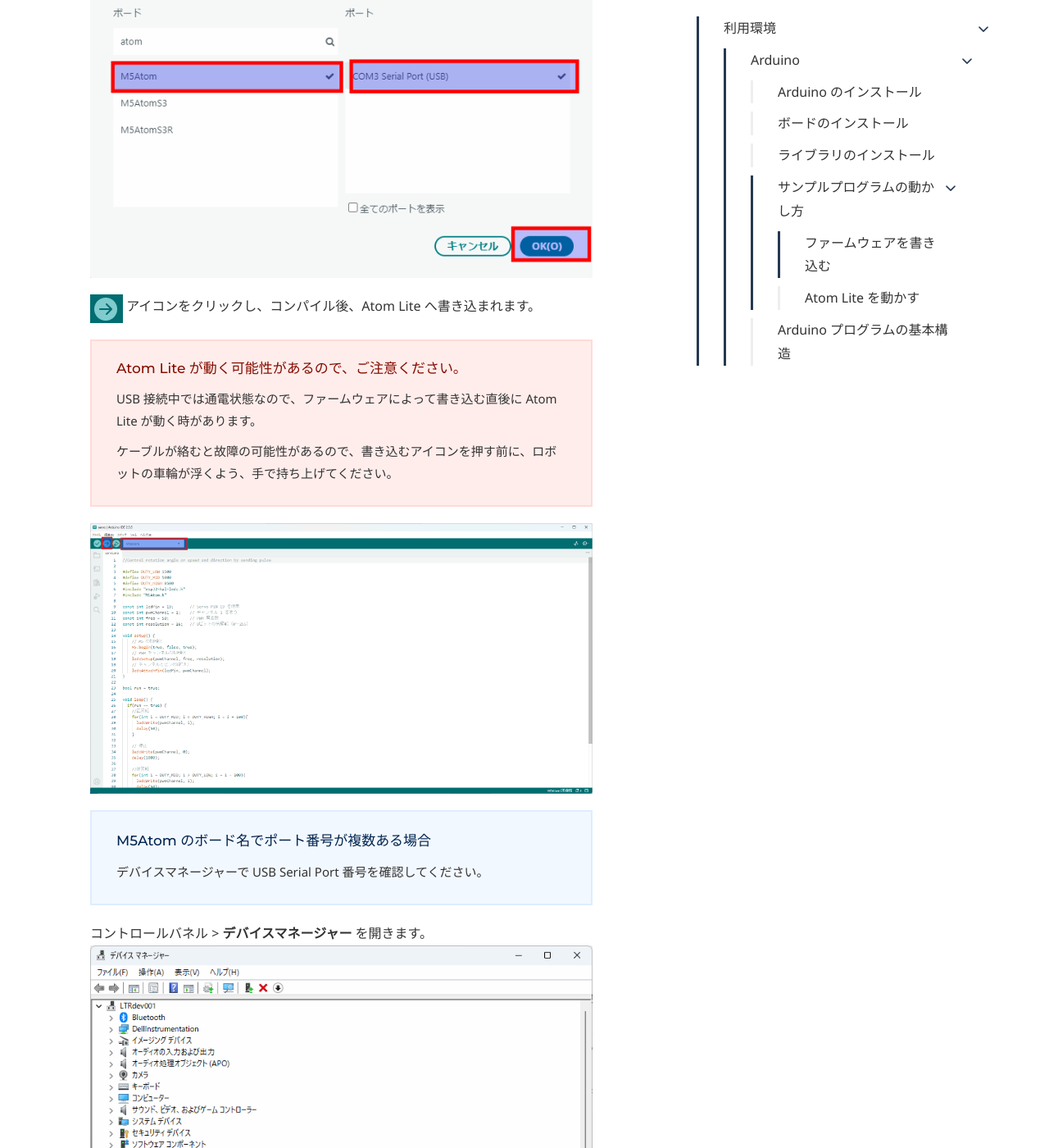
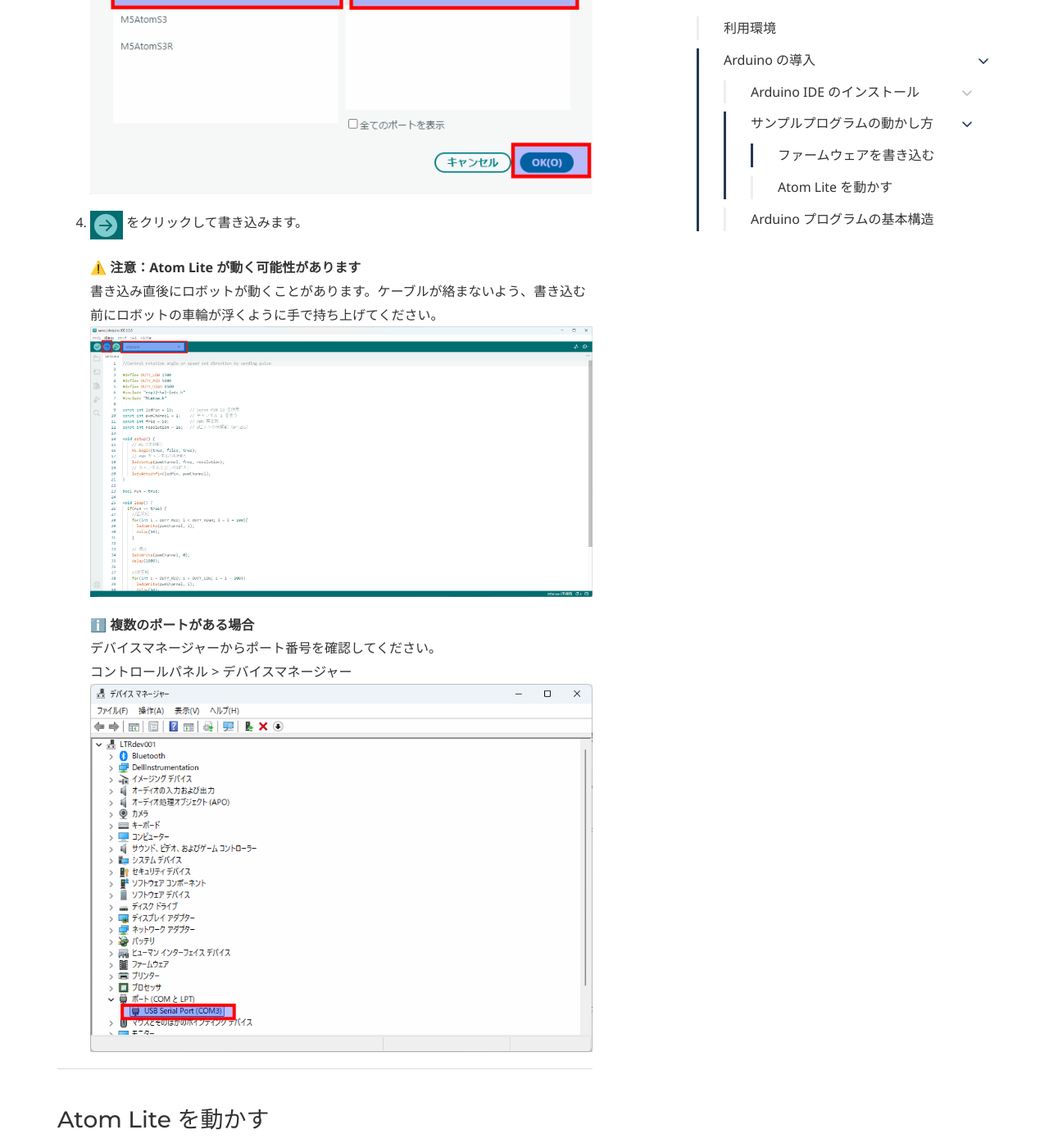
Before and after one commit to LifeTechRobotics/secaro_arduino_manual, a Jekyll site: the page built from enviroment.md, in a window 1280 px wide and 1400 px high, scrolled down 9187 px. Shown: the whole window at 82% size. Built offline with Jekyll 4.4.1, drawn with Linux system fonts in a browser that asks for light colours; some web fonts are replaced; some of the changed text lies outside the part shown.

Commit message:
improve formatting

````diff
--- a/_config.yml
+++ b/_config.yml
@@ -4,7 +4,7 @@
     color_theme: green
     header:
         logo:
-            text: セカロ（Secaro）ではじめる！Arduinoロボット入門
+            text: セカロ（Secaro）でロボットはじめよう！（Arduino編）
             image:
         nav:
             - item_name: Arduinoの導入
--- a/enviroment.md
+++ b/enviroment.md
@@ -33,18 +33,21 @@
 - Atom Lite
 - Arduino 2.3.6
 
-## Arduino
-### Arduino のインストール
-1. <https://www.arduino.cc/en/software/#ide> にアクセスし、 Arduino IDE をダウンロードします。 Windows 64bit OS のため、今回は **Windows Win 10 and newer, 64 bits** を選択します。
+---
+
+# Arduino の導入
+
+## Arduino IDE のインストール
+
+1. <https://www.arduino.cc/en/software/#ide> にアクセスし、Arduino IDE をダウンロードします。Windows 64bit OS のため、今回は **Windows Win 10 and newer, 64 bits** を選択します。
     ![101](../images/enviroment/101.png)
 
     **JUST DOWNLOAD** をクリックします。
     ![102](../images/enviroment/102.png)
 
-    **JUST DOWNLOAD** をクリックします。
     ![103](../images/enviroment/103.png)
 
-2. ダウンロードしたファイル (*arduino-ide_2.3.6_Windows_64bit.exe*) をダブルクリックし、実行します。
+2. ダウンロードしたファイル（*arduino-ide_2.3.6_Windows_64bit.exe*）をダブルクリックして実行します。
     ![201](../images/enviroment/201.png)
 
     ![202](../images/enviroment/202.png)
@@ -55,90 +58,93 @@
 
     ![205](../images/enviroment/205.png)
 
+---
 
 ### ボードのインストール
-1. ファイル > **基本設定** を開きます。
+
+1. メニューから **ファイル > 基本設定** を開きます。
     ![3](../images/enviroment/3.png)
 
-    <div class="callout callout--info">
-        <p><strong>M5Stack ボード管理 URL</strong></p>
-        <p>https://static-cdn.m5stack.com/resource/arduino/package_m5stack_index.json</p>
-    </div>
+    > 💡 **M5Stack ボード管理 URL**
+    > https://static-cdn.m5stack.com/resource/arduino/package_m5stack_index.json
 
-    設定 タブの一番下の 追加のボードマネージャのURL 項目に上記の **M5Stack ボード管理 URL** を入力し、**OK** をクリックして保存します。
+    「追加のボードマネージャの URL」に上記を入力し、**OK** をクリックして保存します。
     ![4](../images/enviroment/4.png)
 
-2. サイドバーの**ボード管理**を開き、**M5Stack** を入力し、**インストール** をクリックします。
+2. サイドバーの **ボード管理** を開き、`M5Stack` を検索して **インストール** をクリックします。
     ![5](../images/enviroment/5.png)
 
-3. 使用するボードに応じて、ツール > ボード > M5Stack > 対応する開発ボードを選択します。Atom Lite の場合は **M5Atom** を選択します。
+3. 使用するボードに応じて、**ツール > ボード > M5Stack** から該当する開発ボードを選択します。Atom Lite の場合は **M5Atom** を選択してください。
     ![6](../images/enviroment/6.png)
 
+---
+
 ### ライブラリのインストール
-1. サイドバーの**ライブラリ管理**を開き、**M5Atom** を入力し、**インストール** をクリックします。
+
+1. サイドバーの **ライブラリ管理** を開き、`M5Atom` を検索して **インストール** をクリックします。
     ![7](../images/enviroment/7.png)
 
     **全てをインストール** をクリックします。
     ![8](../images/enviroment/8.png)
 
-### サンプルプログラムの動かし方
+---
 
-#### ファームウェアを書き込む
+## サンプルプログラムの動かし方
+
+### ファームウェアを書き込む
+
 1. Atom Lite を USB で PC に接続します。
 
-    <div class="callout callout--info">
-        <strong><p>環境によって FTDI ドライバーが必要な場合</p></strong>
-        <p>下記のダウンロード先より取得してください。</p>
-    </div>
-    <https://ftdichip.com/drivers/vcp-drivers/> にアクセスし、ドライバーをダウンロードします。ダウンロードした CDM2123620_Setup.zip ファイルを展開し、インストールします。
-    ![9](../images/enviroment/9.png)
+    > ℹ️ **FTDI ドライバが必要な場合**
+    > <https://ftdichip.com/drivers/vcp-drivers/> より `CDM2123620_Setup.zip` をダウンロード・展開・インストールしてください。
+    > ![9](../images/enviroment/9.png)
 
-2. Auduino IDE で ファイル > **開く** をクリックし、プロジェクトファイル (.ino ファイル) を選択します。
+2. Arduino IDE で **ファイル > 開く** をクリックし、プロジェクトファイル（`.ino`）を選択します。
 
-    ※サンプルプログラムは、**[Github](https://github.com/LifeTechRobotics/secaro_arduino_projects.git)** よりダウンロードしてください。
-
+    ※サンプルプログラムは **[GitHub](https://github.com/LifeTechRobotics/secaro_arduino_projects.git)** からダウンロード可能です。
     ![10](../images/enviroment/10.png)
 
     ![11](../images/enviroment/11.png)
 
-3. ボードは自動的に **M5Atom** として認識されない場合、**他のボードとポートを選択** をクリックし、下記のようにボードを**M5Atom**、ポートを**COM? Serial Port(USB)** を指定します。
-
+3. ボードが自動で **M5Atom** として認識されない場合、**他のボードとポートを選択** をクリックして、
+    - ボード: **M5Atom**
+    - ポート: **COM? Serial Port (USB)**
+    を選択してください。
     ![12](../images/enviroment/1201.png)
 
     ![12](../images/enviroment/1202.png)
 
-    ![13](../images/enviroment/upload.png) アイコンをクリックし、コンパイル後、Atom Lite へ書き込まれます。
-    <div class="callout callout--danger">
-        <p><strong>Atom Lite が動く可能性があるので、ご注意ください。</strong></p>
-        <p>USB 接続中では通電状態なので、ファームウェアによって書き込む直後に Atom Lite が動く時があります。</p>
-        <p>ケーブルが絡むと故障の可能性があるので、書き込むアイコンを押す前に、ロボットの車輪が浮くよう、手で持ち上げてください。</p>
-    </div>
+4. ![13](../images/enviroment/upload.png) をクリックして書き込みます。
 
-    ![14](../images/enviroment/14.png)
+    > ⚠️ **注意：Atom Lite が動く可能性があります**
+    > 書き込み直後にロボットが動くことがあります。ケーブルが絡まないよう、書き込む前にロボットの車輪が浮くように手で持ち上げてください。
+    > ![14](../images/enviroment/14.png)
 
-    <div class="callout callout--info">
-        <strong><p>M5Atom のボード名でポート番号が複数ある場合</p></strong>
-        <p>デバイスマネージャーで USB Serial Port 番号を確認してください。</p>
-    </div>
-    コントロールバネル > **デバイスマネージャー** を開きます。
-    ![15](../images/enviroment/15.png)
+    > ℹ️ **複数のポートがある場合**
+    > デバイスマネージャーからポート番号を確認してください。
+    > コントロールパネル > デバイスマネージャー
+    > ![15](../images/enviroment/15.png)
 
-#### Atom Lite を動かす
+---
+
+### Atom Lite を動かす
+
 1. USB ケーブルを外します。
+2. Atom Lite の電源ボタンを押します。
 
-2. Atom Lite の電源ボタンを入れます。
-    <div class="callout callout--danger">
-        <p><strong>Atom Lite が動く時があるので、ご注意ください。</strong></p>
-        <p>ファームウェアによって電源を入れた直後に Atom Lite が動く時があります。</p>
-        <p>ロボットが動いても大丈夫な場所を確保してから行ってください。</p>
-    </div>
+    > ⚠️ **注意：Atom Lite がすぐ動く場合があります**
+    > 電源を入れた直後にロボットが動くことがありますので、動いても問題ない安全な場所で行ってください。
 
-### Arduino プログラムの基本構造
-Arduinoで書くプログラムは「スケッチ」と呼ばれ、基本的にこの2つの関数から構成されます。
-```
+---
+
+## Arduino プログラムの基本構造
+
+Arduino で書くプログラム（スケッチ）は、主に次の 2 つの関数から構成されます。
+
+```cpp
 void setup() {
   // 最初に一度だけ実行される処理
-  // 初期化処理
+  // xxの初期化
 }
 
 void loop() {
````
Also changed, not shown: auto.md (+117 -17 lines), remote.md (+92 -58 lines), robot.md (+34 -21 lines), servo.md (+59 -35 lines), images/remote/2.png, images/remote/3.png, images/remote/6.png, images/remote/7.png, images/remote/8.png, images/remote/9.png.
